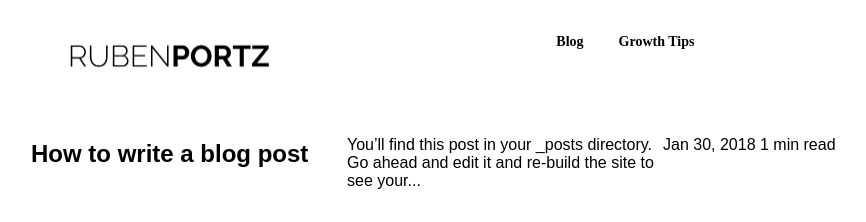
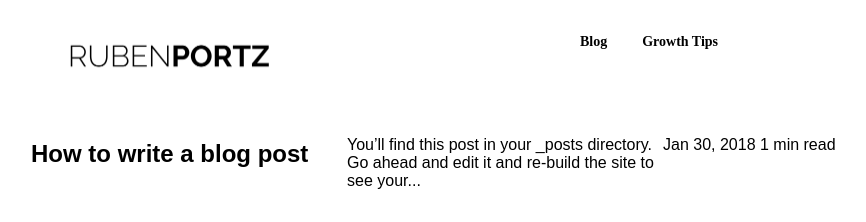
Before and after one commit to rubenportz/Ruben-Portz, a Jekyll site: the page built from index.html, in a window 1280 px wide. Shown: the top 222 px of the page, without its empty margins (135-1001 px from the left). Built offline with Jekyll 4.4.1, drawn with Linux system fonts in a browser that asks for light colours.

Commit message:
Update header.html

```diff
--- a/_includes/header.html
+++ b/_includes/header.html
@@ -13,6 +13,7 @@
   font-size:14px;
   font-weight:bold;
   margin-top:20px;
+  vertical-align: middle;
 }
 
 .wrapper-head > div {
@@ -31,8 +32,7 @@
 .blog-menu {
   grid-column: 3;
   grid-row: 1;
-  text-align:center
-  vertical-align: middle;
+  text-align:center;
 }
 .contact-menu {
   grid-column: 4;
```
